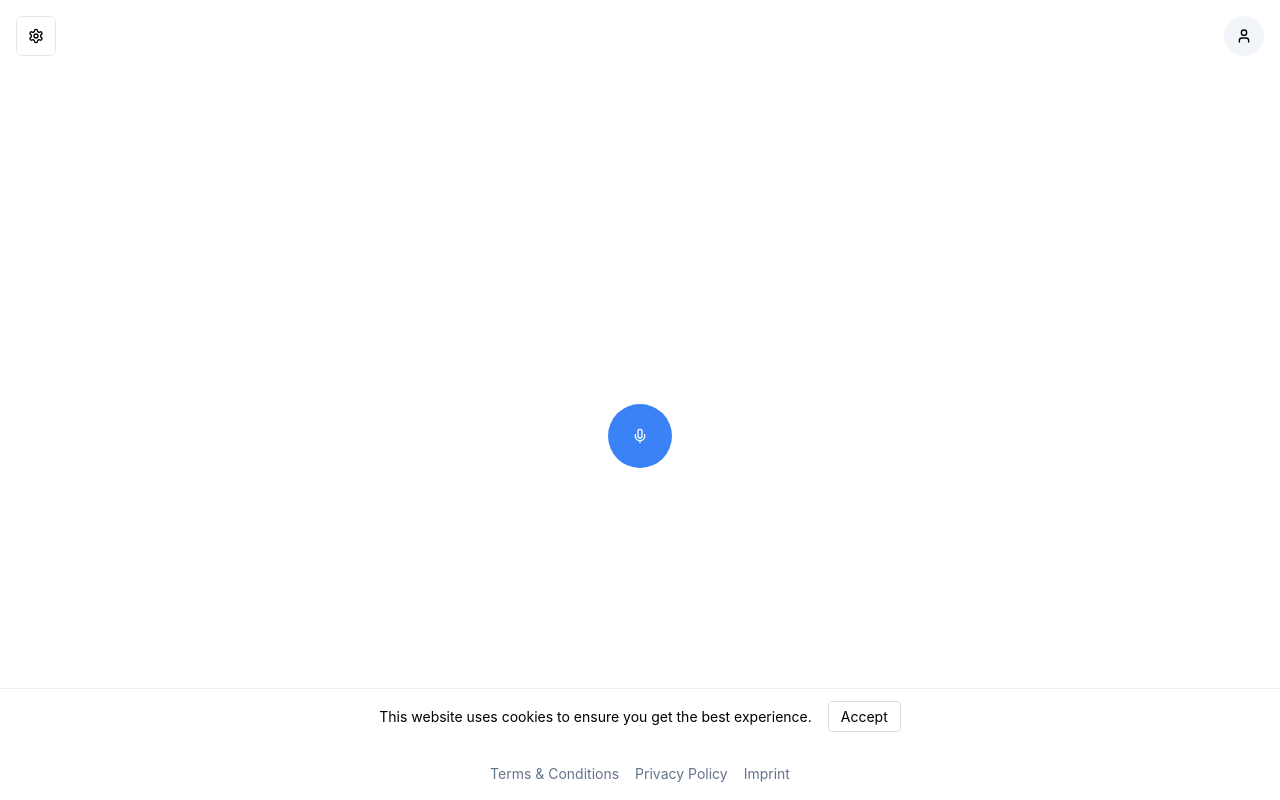
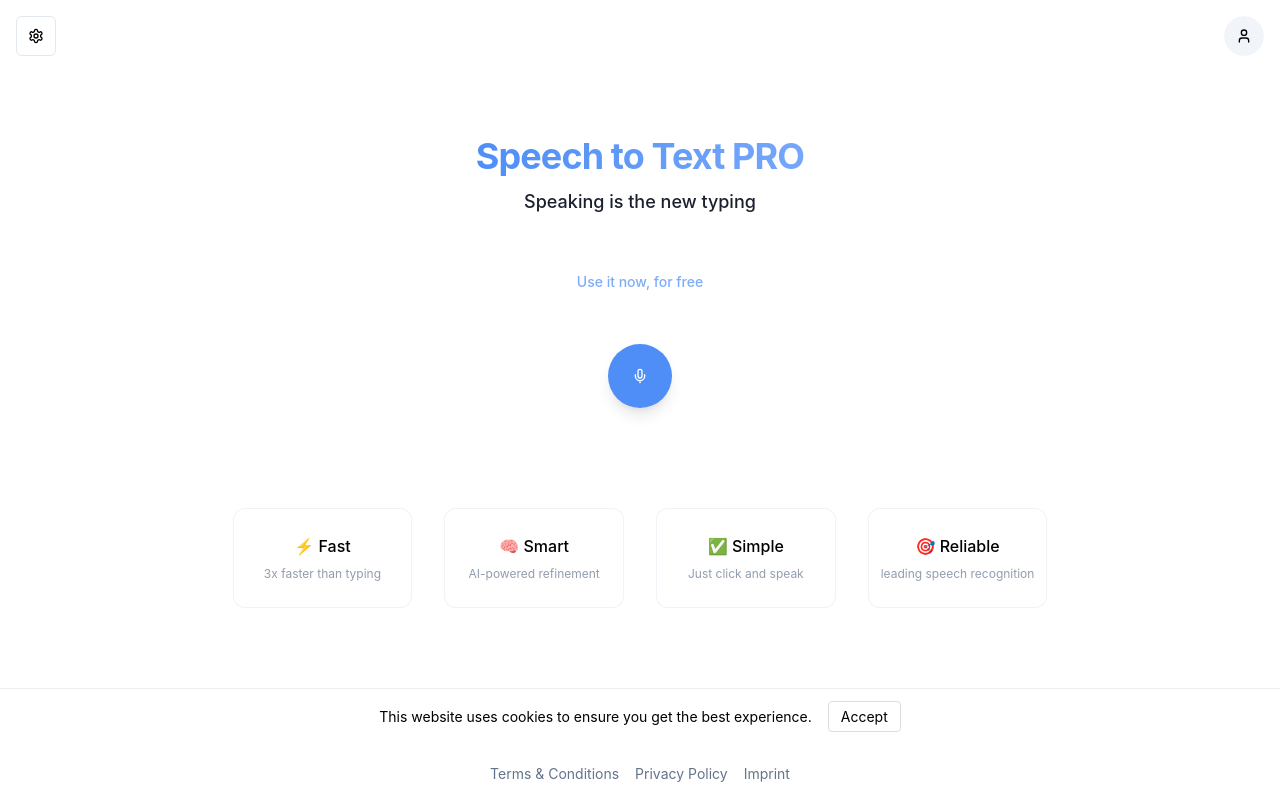
Before and after one commit to fstandhartinger/handsfree-transcriber, a React (Vite) app: page / in a window 1280 px wide. Built offline with nearby package versions, Linux system fonts and the light colour scheme.

Commit message:
landing page styling

```diff
--- a/src/i18n/locales/de.json
+++ b/src/i18n/locales/de.json
@@ -231,5 +231,27 @@
       "content": "DE123456789"
     },
     "copyright": "© 2024 productivity-boost.com UG & Co. KG. Alle Rechte vorbehalten."
+  },
+  "landing": {
+    "headline": "Sprechen ist das neue Tippen",
+    "tryFree": "Verwende es jetzt, kostenlos"
+  },
+  "features": {
+    "fast": {
+      "title": "⚡ Schnell",
+      "description": "3x schneller als tippen"
+    },
+    "ai": {
+      "title": "🧠 Intelligent",
+      "description": "KI-gestützte Verfeinerung"
+    },
+    "simple": {
+      "title": "✅ Einfach",
+      "description": "Klicken und sprechen"
+    },
+    "reliable": {
+      "title": "🎯 Verlässlich",
+      "description": "Führende Spracherkennung"
+    }
   }
 }
--- a/src/i18n/locales/en.json
+++ b/src/i18n/locales/en.json
@@ -231,5 +231,27 @@
       "content": "DE123456789"
     },
     "copyright": "© 2024 productivity-boost.com UG & Co. KG. All rights reserved."
+  },
+  "landing": {
+    "headline": "Speaking is the new typing",
+    "tryFree": "Use it now, for free"
+  },
+  "features": {
+    "fast": {
+      "title": "⚡ Fast",
+      "description": "3x faster than typing"
+    },
+    "ai": {
+      "title": "🧠 Smart",
+      "description": "AI-powered refinement"
+    },
+    "simple": {
+      "title": "✅ Simple",
+      "description": "Just click and speak"
+    },
+    "reliable": {
+      "title": "🎯 Reliable",
+      "description": "leading speech recognition"
+    }
   }
 }
--- a/src/pages/Index.tsx
+++ b/src/pages/Index.tsx
@@ -175,11 +175,25 @@ const Index = ({ isAuthenticated }: IndexProps) => {
             <ProfileButton />
           </div>
 
-          <div className="flex-1 flex flex-col items-center justify-center">
+          <div className="flex-1 flex flex-col items-center justify-start px-4">
+            <div className="text-center mt-16 mb-12">
+              <h1 className="text-4xl font-bold mb-3 bg-gradient-to-r from-primary/90 to-primary/70 bg-clip-text text-transparent tracking-tight">
+                Speech to Text PRO
+              </h1>
+              <p className="text-lg font-medium text-foreground/90">
+                {t('landing.headline')}
+              </p>
+            </div>
+
+            <div className="flex flex-col items-center min-h-[180px] justify-center mb-16">
+              <p className="text-sm font-medium text-primary/90 mb-6 animate-pulse">
+                {t('landing.tryFree')}
+              </p>
+              <div className="h-[120px] flex items-center justify-center">
                 {isTranscribing ? (
                   <div className="flex flex-col items-center gap-4">
                     <div className="w-16 h-16 border-4 border-primary border-t-transparent rounded-full animate-spin" />
-                <p className="text-lg">{t('status.transcribing')}</p>
+                    <p className="text-sm font-medium text-muted-foreground">{t('status.transcribing')}</p>
                   </div>
                 ) : isRecording ? (
                   <RecordingView
@@ -193,13 +207,65 @@ const Index = ({ isAuthenticated }: IndexProps) => {
                 ) : (
                   <Button
                     size="lg"
-                className="rounded-full w-16 h-16"
+                    className="rounded-full w-16 h-16 shadow-lg hover:shadow-xl transition-all duration-300 bg-primary/90 hover:bg-primary"
                     onClick={handleStartRecording}
                     disabled={isTranscribing}
                   >
                     <Mic className="w-8 h-8" />
                   </Button>
                 )}
+              </div>
+            </div>
+
+            <div className="grid grid-cols-2 md:grid-cols-4 gap-6 md:gap-8 max-w-4xl mx-auto px-4">
+              {/* Fast */}
+              <div className="group relative bg-background hover:bg-muted/50 rounded-xl p-3 transition-all duration-200 border border-border/50 hover:border-primary/20 h-[100px] flex">
+                <div className="flex flex-col items-center text-center space-y-2 w-full justify-center">
+                  <span className="text-base font-medium group-hover:scale-110 transition-transform duration-200">
+                    {t('features.fast.title')}
+                  </span>
+                  <p className="text-xs text-muted-foreground/70 group-hover:text-foreground/80 transition-colors duration-200">
+                    {t('features.fast.description')}
+                  </p>
+                </div>
+              </div>
+
+              {/* Smart */}
+              <div className="group relative bg-background hover:bg-muted/50 rounded-xl p-3 transition-all duration-200 border border-border/50 hover:border-primary/20 h-[100px] flex">
+                <div className="flex flex-col items-center text-center space-y-2 w-full justify-center">
+                  <span className="text-base font-medium group-hover:scale-110 transition-transform duration-200">
+                    {t('features.ai.title')}
+                  </span>
+                  <p className="text-xs text-muted-foreground/70 group-hover:text-foreground/80 transition-colors duration-200">
+                    {t('features.ai.description')}
+                  </p>
+                </div>
+              </div>
+
+              {/* Simple */}
+              <div className="group relative bg-background hover:bg-muted/50 rounded-xl p-3 transition-all duration-200 border border-border/50 hover:border-primary/20 h-[100px] flex">
+                <div className="flex flex-col items-center text-center space-y-2 w-full justify-center">
+                  <span className="text-base font-medium group-hover:scale-110 transition-transform duration-200">
+                    {t('features.simple.title')}
+                  </span>
+                  <p className="text-xs text-muted-foreground/70 group-hover:text-foreground/80 transition-colors duration-200">
+                    {t('features.simple.description')}
+                  </p>
+                </div>
+              </div>
+
+              {/* Reliable */}
+              <div className="group relative bg-background hover:bg-muted/50 rounded-xl p-3 transition-all duration-200 border border-border/50 hover:border-primary/20 h-[100px] flex">
+                <div className="flex flex-col items-center text-center space-y-2 w-full justify-center">
+                  <span className="text-base font-medium group-hover:scale-110 transition-transform duration-200">
+                    {t('features.reliable.title')}
+                  </span>
+                  <p className="text-xs text-muted-foreground/70 group-hover:text-foreground/80 transition-colors duration-200">
+                    {t('features.reliable.description')}
+                  </p>
+                </div>
+              </div>
+            </div>
           </div>
 
           <CookieBanner />
```
Lines whose indentation alone changed are shown as unchanged.
